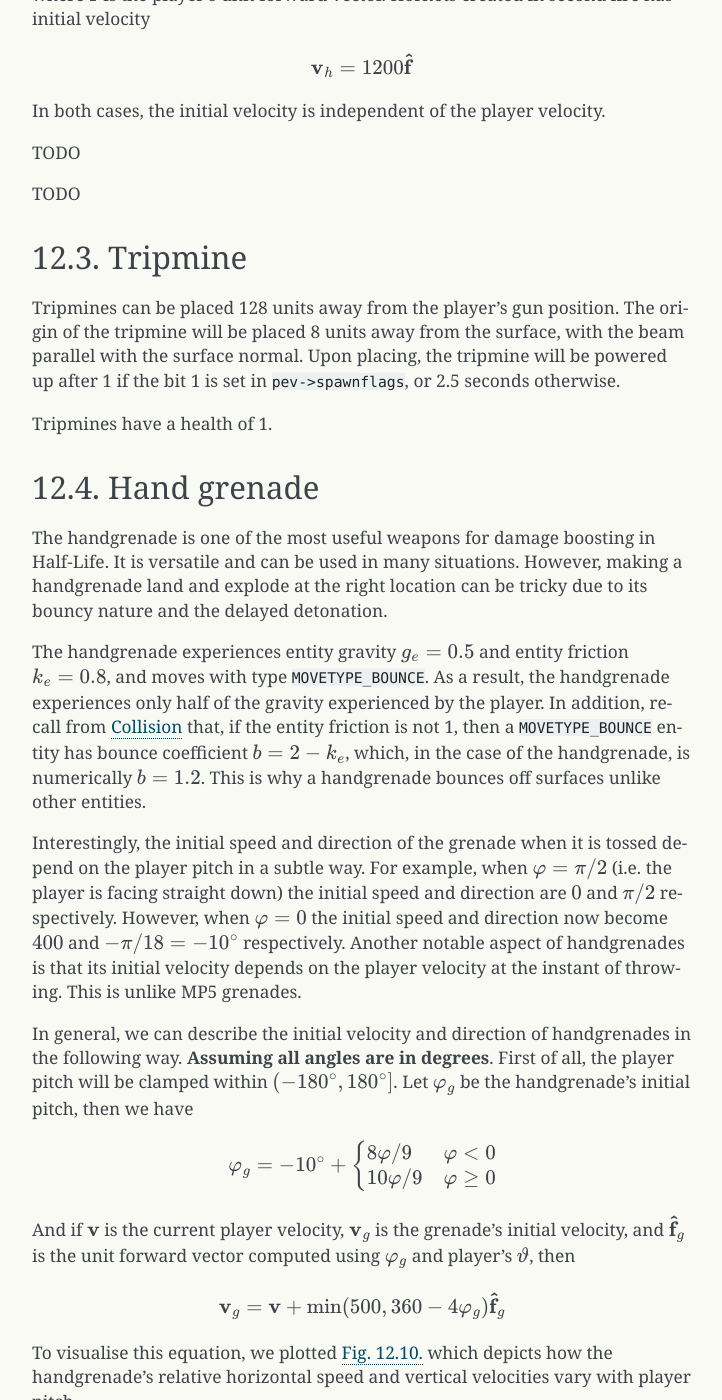
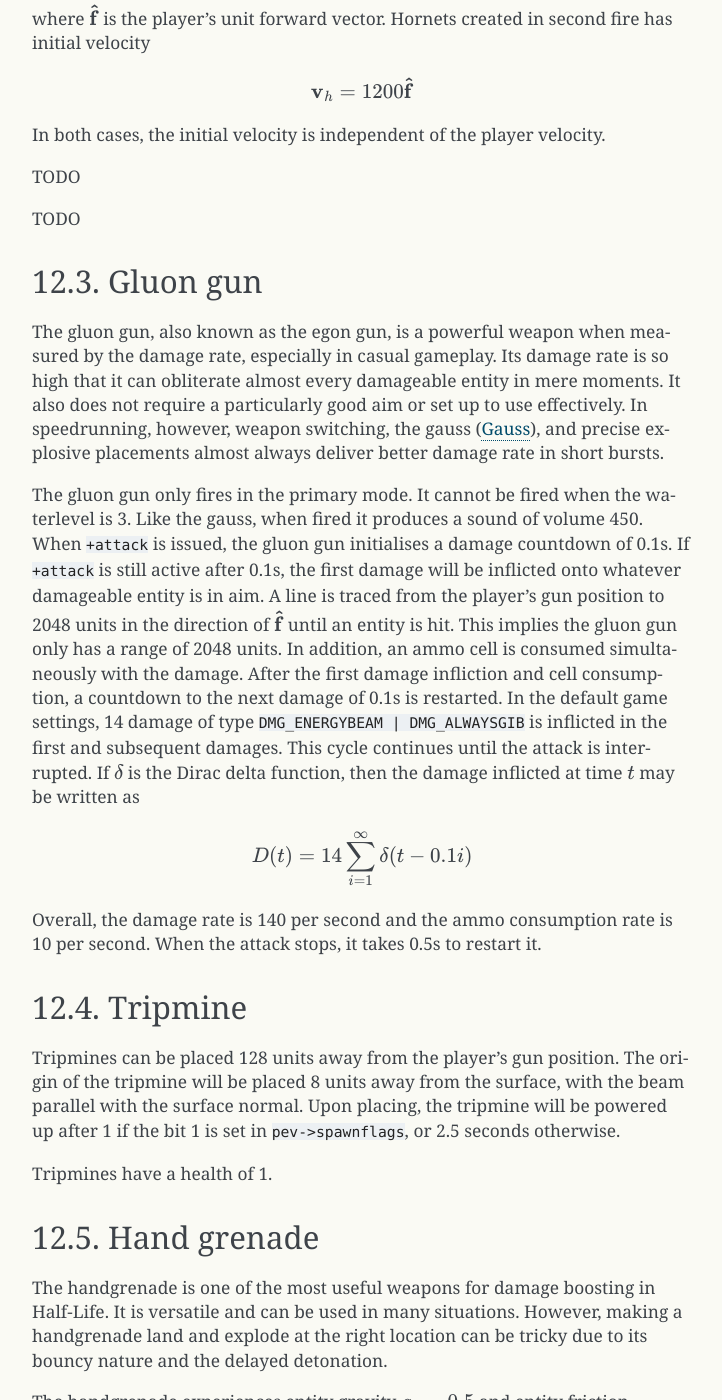
Before and after one commit to Matherunner/hldoc, a Sphinx documentation site: the page built from source/weapons.rst, in a window 1280 px wide and 1400 px high, scrolled down 17109 px. Shown: the whole window, without its empty margins (388-1110 px from the left). Built offline with Sphinx 7.4.7, drawn with Linux system fonts in a browser that asks for light colours; formulas are drawn with MathJax 3; some of the changed text lies outside the part shown.

Commit message:
Add section on the gluon gun

```diff
--- a/source/weapons.rst
+++ b/source/weapons.rst
@@ -5,6 +5,25 @@ Half-Life is a shining example of having an already stellar gameplay elevated by
 
 .. TODO: satchels etc ignore the player, but after a save/load they no longer ignore the player
 .. TODO: but gauss probably doesn't ignore satchels, so possible to hit a grenade with gauss and reflect?
+
+.. TODO: many of the discussions below takes about "a timer of 0.1s", or "a timer of 0.2s" etc. These are not really correct. It really is "a timer of 0.1s + 1 frame", or at least sometimes it is. E.g. at host_framerate 0.001, we see that something that is supposed to happen once every 0.1s (e.g. the damage in gluon gun), sometimes only happens once every 0.101s:
+
+.. 927.083435 hit!
+   927.183472 hit!
+   927.284424 hit!
+   927.384460 hit!
+   927.485474 hit!
+   927.586426 hit!
+   927.686462 hit!
+   927.787476 hit!
+   927.888428 hit!
+   927.988464 hit!
+   928.089478 hit!
+   928.190430 hit!
+
+.. Notice some of the gaps is 0.100, and others 0.101. E.g. This might be due to inherent FP errors when adding the frame time. This becomes worse that lower frame rates, the errors will be more pronounced!
+
+.. _gauss:
 
 Gauss
 -----
@@ -24,7 +43,7 @@ Observe that the damage caps at 200 after charging for 4 seconds. The secondary
 .. math:: \mathbf{v}' = \mathbf{v} - 5D\mathbf{\hat{f}} \operatorname{diag}(1,1,0)
    :label: gauss velocity
 
-where :math:`\operatorname{diag}(1,1,0)` refers to the diagonal matrix with 1, 1, and 0 as the entries on the diagonal. Observe that the vertical velocity never changes. To maximise horizontal speed change, the player must fire from zero pitch, which gives the maximum speed change of 1000 ups, one of the greatest speed boosts available in Half-Life.
+where :math:`\operatorname{diag}(1,1,0)` refers to the diagonal matrix with 1, 1, and 0 as the entries on the diagonal. Observe that the vertical velocity never changes. To maximise horizontal speed change, the player must fire from zero pitch, which gives the maximum speed change of 1000 ups, one of the greatest speed boosts available in Half-Life. The gauss cannot be fired when the waterlevel is 3, and the gunfire volume is always 450 regardless of the mode.
 
 The behaviour of gauss beams is relatively complex compared to other Half-Life projectiles. Intuitively, players recognise that gauss beams have a tendency to reflect off surfaces. Gauss beams can also "punch" through walls and damage entities at the opposite side, through a mechanism that is not obvious at first sight. Gauss beams can even inflict damage onto oneself under the right circumstances. What is more, the damage from gauss beams can be seemingly amplified when fired through particular geometries.
 
@@ -280,6 +299,17 @@ TODO
 
 TODO
 
+Gluon gun
+---------
+
+The gluon gun, also known as the egon gun, is a powerful weapon when measured by the damage rate, especially in casual gameplay. Its damage rate is so high that it can obliterate almost every damageable entity in mere moments. It also does not require a particularly good aim or set up to use effectively. In speedrunning, however, weapon switching, the gauss (:ref:`gauss`), and precise explosive placements almost always deliver better damage rate in short bursts.
+
+The gluon gun only fires in the primary mode. It cannot be fired when the waterlevel is 3. Like the gauss, when fired it produces a sound of volume 450. When ``+attack`` is issued, the gluon gun initialises a damage countdown of 0.1s. If ``+attack`` is still active after 0.1s, the first damage will be inflicted onto whatever damageable entity is in aim. A line is traced from the player's gun position to 2048 units in the direction of :math:`\mathbf{\hat{f}}` until an entity is hit. This implies the gluon gun only has a range of 2048 units. In addition, an ammo cell is consumed simultaneously with the damage. After the first damage infliction and cell consumption, a countdown to the next damage of 0.1s is restarted. In the default game settings, 14 damage of type ``DMG_ENERGYBEAM | DMG_ALWAYSGIB`` is inflicted in the first and subsequent damages. This cycle continues until the attack is interrupted. If :math:`\delta` is the Dirac delta function, then the damage inflicted at time :math:`t` may be written as
+
+.. math:: D(t) = 14 \sum_{i=1}^\infty \delta(t - 0.1i)
+
+Overall, the damage rate is 140 per second and the ammo consumption rate is 10 per second. When the attack stops, it takes 0.5s to restart it.
+
 .. _tripmine:
 
 Tripmine
```
